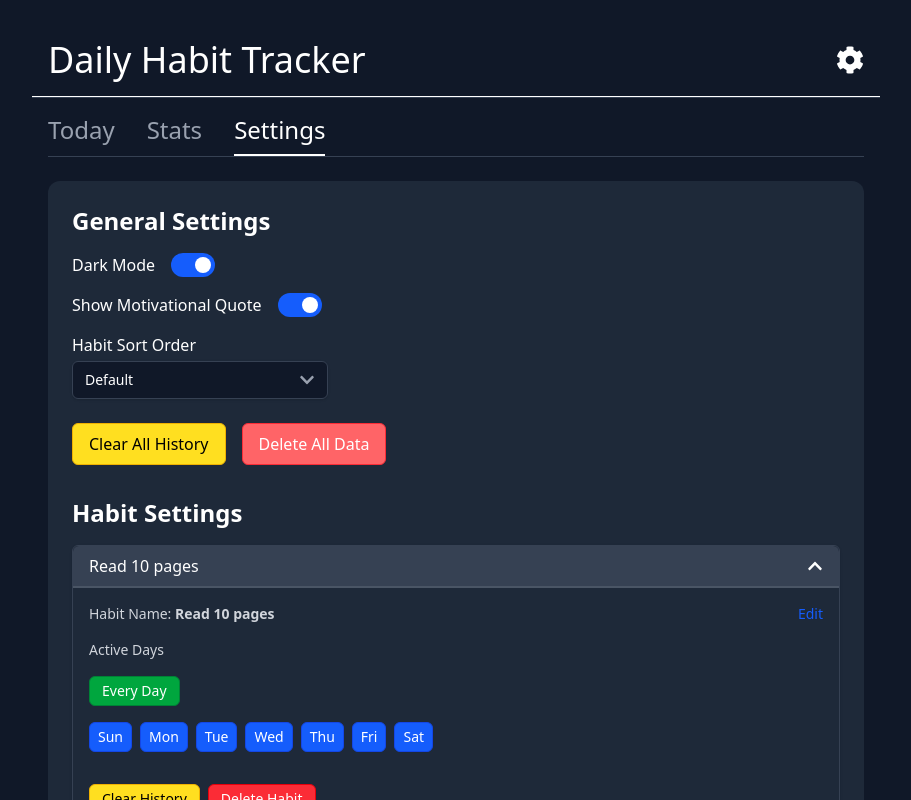
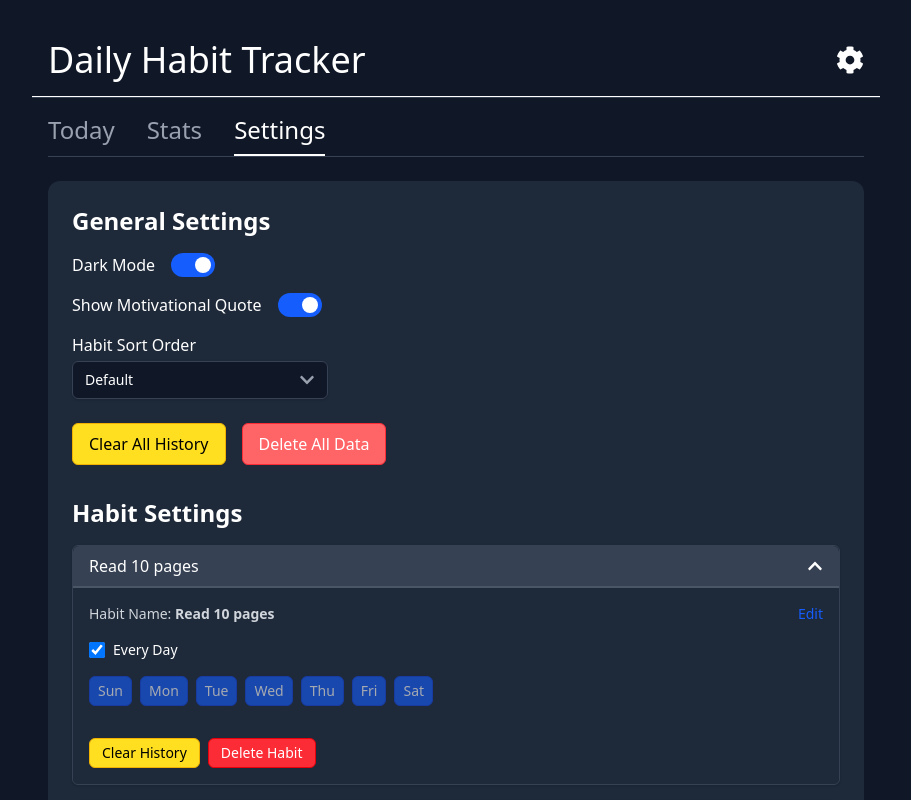
Before and after one commit to ryangholland/habit-tracker, a React (Vite) app: page /settings in a window 1280 px wide. Both pictures are taken after a click on the button "Read 10 pages". Shown: the top 800 px of the page, without its empty margins (184-1095 px from the left). Built offline with nearby package versions, Linux system fonts and the light colour scheme.

Commit message:
feat: enhance Every Day/weekday selector UX in HabitSettings.jsx

```diff
--- a/src/components/settings/HabitSettings.jsx
+++ b/src/components/settings/HabitSettings.jsx
@@ -1,19 +1,15 @@
 import { useState } from "react";
-import {
-  Disclosure,
-  DisclosureButton,
-  DisclosurePanel,
-} from "@headlessui/react";
+import { Disclosure, DisclosureButton, DisclosurePanel } from "@headlessui/react";
 import { FaChevronDown } from "react-icons/fa";
 
-function HabitSettings({
-  habits,
-  setHabits,
-  openDeleteDialog,
-  setHabitToClear,
-}) {
+// Helper
+const isEveryDay = (activeDays = []) =>
+  activeDays.length === 7 && [0, 1, 2, 3, 4, 5, 6].every((d) => activeDays.includes(d));
+
+function HabitSettings({ habits, setHabits, openDeleteDialog, setHabitToClear }) {
   const [editingHabitId, setEditingHabitId] = useState(null);
   const [editedName, setEditedName] = useState("");
+  const [everyDayEnabled, setEveryDayEnabled] = useState({});
 
   const daysOfWeek = [
     { label: "Sun", index: 0 },
@@ -31,7 +27,12 @@ function HabitSettings({
         Habit Settings
       </h2>
       <div className="space-y-4">
-        {habits.map((habit) => (
+        {habits.map((habit) => {
+          const checkboxChecked =
+            everyDayEnabled[habit.id] ?? isEveryDay(habit.activeDays);
+          const isLocked = checkboxChecked;
+
+          return (
             <div
               key={habit.id}
               className="rounded-md shadow-sm border border-gray-300 dark:border-gray-700 bg-white dark:bg-gray-800 overflow-hidden"
@@ -49,6 +50,7 @@ function HabitSettings({
                     </DisclosureButton>
 
                     <DisclosurePanel className="px-4 py-4 bg-white dark:bg-gray-800 text-sm text-gray-700 dark:text-gray-300 rounded-b-md border-t border-gray-300 dark:border-gray-600 space-y-4">
+                      {/* Habit Name Editing */}
                       {editingHabitId === habit.id ? (
                         <div className="flex flex-col sm:flex-row gap-2 items-start sm:items-center">
                           <input
@@ -64,9 +66,7 @@ function HabitSettings({
                                 if (newName) {
                                   setHabits((prev) =>
                                     prev.map((h) =>
-                                    h.id === habit.id
-                                      ? { ...h, name: newName }
-                                      : h
+                                      h.id === habit.id ? { ...h, name: newName } : h
                                     )
                                   );
                                 }
@@ -106,37 +106,42 @@ function HabitSettings({
                         </div>
                       )}
 
-                    <label className="block text-sm font-medium text-gray-600 dark:text-gray-300">
-                      Active Days
-                    </label>
+                      {/* Every Day Checkbox */}
+                      <div className="flex items-center gap-2">
+                        <input
+                          type="checkbox"
+                          checked={checkboxChecked}
+                          onChange={() => {
+                            const enable = !checkboxChecked;
 
-                    <button
-                      onClick={() => {
-                        const allDays = [0, 1, 2, 3, 4, 5, 6];
-                        const hasAllDays =
-                          habit.activeDays?.length === 7 &&
-                          allDays.every((d) => habit.activeDays.includes(d));
+                            setEveryDayEnabled((prev) => ({
+                              ...prev,
+                              [habit.id]: enable,
+                            }));
 
+                            if (enable) {
                               setHabits((prev) =>
                                 prev.map((h) =>
                                   h.id === habit.id
-                              ? {
-                                  ...h,
-                                  activeDays: hasAllDays ? [] : allDays,
-                                }
+                                    ? { ...h, activeDays: [0, 1, 2, 3, 4, 5, 6] }
                                     : h
                                 )
                               );
+                            }
                           }}
-                      className={`text-sm px-3 py-1 rounded-md border cursor-pointer ${
-                        habit.activeDays?.length === 7
-                          ? "bg-green-600 text-white border-green-700"
-                          : "bg-gray-200 dark:bg-gray-700 text-black dark:text-white border-gray-400 dark:border-gray-600"
-                      }`}
+                          className="w-4 h-4"
+                          id={`everyday-${habit.id}`}
+                        />
+                        <label
+                          htmlFor={`everyday-${habit.id}`}
+                          className="text-sm text-black dark:text-white cursor-pointer"
+                          title="Check to enable all days. Uncheck to edit days manually."
                         >
                           Every Day
-                    </button>
+                        </label>
+                      </div>
 
+                      {/* Day Buttons */}
                       <div className="flex gap-2 flex-wrap">
                         {daysOfWeek.map(({ label, index }) => {
                           const isActive = habit.activeDays?.includes(index);
@@ -151,20 +156,24 @@ function HabitSettings({
                                       ? {
                                           ...h,
                                           activeDays: isActive
-                                          ? h.activeDays.filter(
-                                              (d) => d !== index
-                                            )
+                                            ? h.activeDays.filter((d) => d !== index)
                                             : [...h.activeDays, index],
                                         }
                                       : h
                                   )
                                 );
+                                // Uncheck "Every Day" if user changes any day
+                                setEveryDayEnabled((prev) => ({
+                                  ...prev,
+                                  [habit.id]: false,
+                                }));
                               }}
-                            className={`px-2 py-1 rounded-md text-sm border cursor-pointer ${
+                              disabled={isLocked}
+                              className={`px-2 py-1 rounded-md text-sm border ${
                                 isActive
                                   ? "bg-blue-600 text-white border-blue-700"
                                   : "bg-gray-200 dark:bg-gray-700 text-black dark:text-white border-gray-400 dark:border-gray-600"
-                            }`}
+                              } ${isLocked ? "opacity-60 cursor-not-allowed" : ""}`}
                             >
                               {label}
                             </button>
@@ -172,6 +181,7 @@ function HabitSettings({
                         })}
                       </div>
 
+                      {/* Clear/Delete Buttons */}
                       <div className="flex flex-col sm:flex-row gap-2 pt-4">
                         <button
                           onClick={() => setHabitToClear(habit)}
@@ -191,7 +201,8 @@ function HabitSettings({
                 )}
               </Disclosure>
             </div>
-        ))}
+          );
+        })}
       </div>
     </section>
   );
```
Lines whose indentation alone changed are shown as unchanged.
